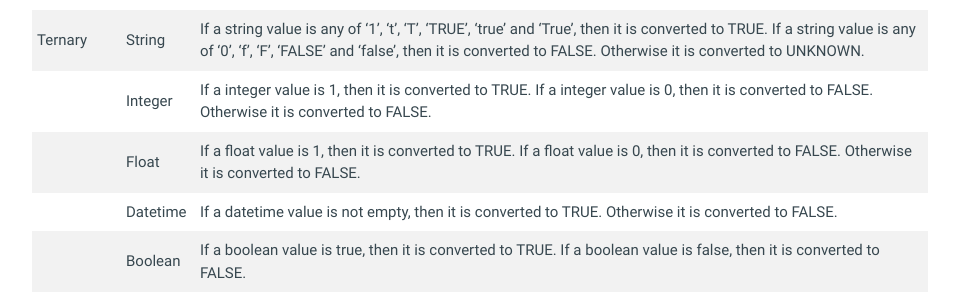
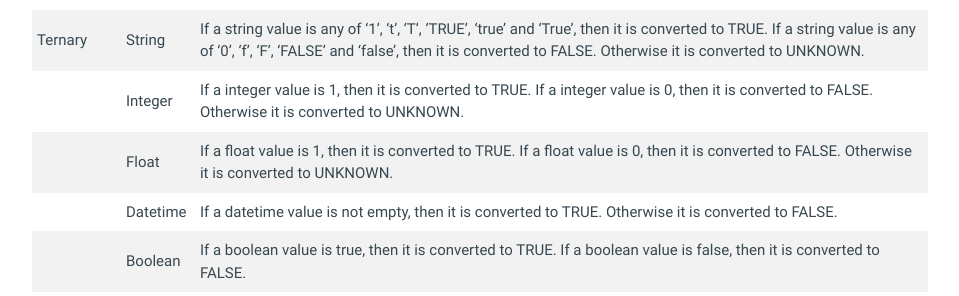
Before and after one commit to mithrandie/csvq, a Jekyll site: the page built from docs/_posts/2006-01-02-value.md, in a window 1280 px wide and 900 px high, scrolled down 6530 px. Shown: the part 527-823 px from the top of the window, without its empty margins (160-1119 px from the left). Built offline with Jekyll 4.4.1, drawn with Linux system fonts in a browser that asks for light colours.

Commit message:
Update docs.

```diff
--- a/docs/_posts/2006-01-02-value.md
+++ b/docs/_posts/2006-01-02-value.md
@@ -274,8 +274,8 @@ This is useful to format output such as numbers in JSON format.
 |          | Ternary  | If a ternary value is TRUE, then it is converted to true. If a ternary value is FALSE, then it is converted to false. Otherwise it is converted to a null. |
 |          | Null     | A null value is kept as it is. |
 | Ternary  | String   | If a string value is any of '1', 't', 'T', 'TRUE', 'true' and 'True', then it is converted to TRUE. If a string value is any of '0', 'f', 'F', 'FALSE' and 'false', then it is converted to FALSE. Otherwise it is converted to UNKNOWN. |
-|          | Integer  | If a integer value is 1, then it is converted to TRUE. If a integer value is 0, then it is converted to FALSE. Otherwise it is converted to FALSE. |
-|          | Float    | If a float value is 1, then it is converted to TRUE. If a float value is 0, then it is converted to FALSE. Otherwise it is converted to FALSE. |
+|          | Integer  | If a integer value is 1, then it is converted to TRUE. If a integer value is 0, then it is converted to FALSE. Otherwise it is converted to UNKNOWN. |
+|          | Float    | If a float value is 1, then it is converted to TRUE. If a float value is 0, then it is converted to FALSE. Otherwise it is converted to UNKNOWN. |
 |          | Datetime | If a datetime value is not empty, then it is converted to TRUE. Otherwise it is converted to FALSE. |
 |          | Boolean  | If a boolean value is true, then it is converted to TRUE. If a boolean value is false, then it is converted to FALSE. |
 |          | Null     | A null value is converted to UNKNOWN. |
```
